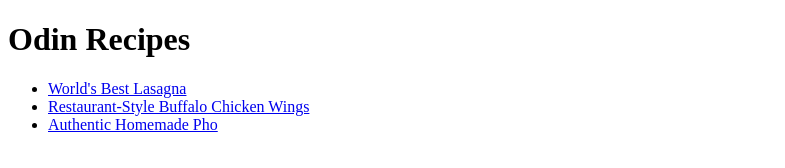
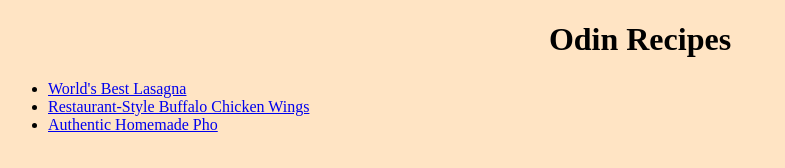
Before and after one commit to aidentmai/odin-recipes, a plain HTML site: page index.html in a window 1280 px wide. Shown: the whole page, without its empty margins (0-785 px from the left). Drawn offline with Linux system fonts and the light colour scheme.

Commit message:
added styles.css

```diff
--- a/index.html
+++ b/index.html
@@ -4,6 +4,7 @@
     <meta charset="UTF-8">
     <meta name="viewport" content="width=device-width, initial-scale=1.0">
     <title>Document</title>
+    <link rel="stylesheet" href="styles.css">
 </head>
 <body>
     <h1>Odin Recipes</h1>
--- /dev/null
+++ b/styles.css
@@ -0,0 +1,8 @@
+* {
+    background-color: bisque;
+}
+
+h1 {
+    display: flex;
+    justify-content: center;
+}
```
